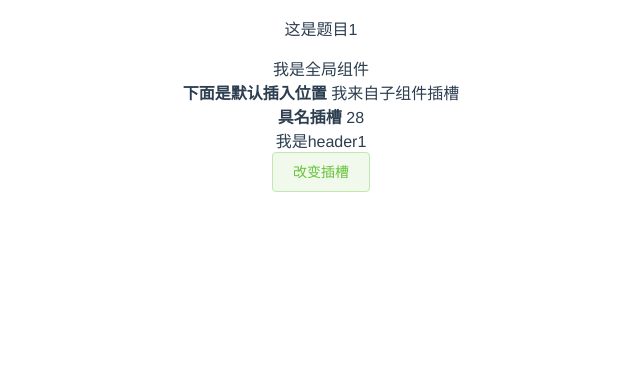
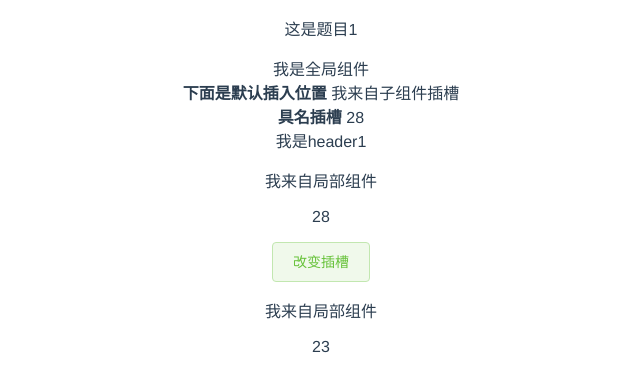
Before and after one commit to iceinkbamboo/Vue-Learning-Journey, a Vue app: page /#/exam/1 in a window 1280 px wide. Shown: the top 390 px of the page, without its empty margins (319-959 px from the left). Built offline with nearby package versions, Linux system fonts and the light colour scheme.

Commit message:
全局/局部组件

```diff
--- a/src/components/exam.vue
+++ b/src/components/exam.vue
@@ -13,20 +13,25 @@
       <template #[slotName]>{{'我是' + slotName}}</template>
     </exam-title>
     <el-button type="success" plain @click="changeSlot">改变插槽</el-button>
+    <part-compoent v-bind:user="user"></part-compoent>
   </div>
 </template>
 
 <script>
-import examTitle from './examTitle'
+import examTitle, { partCompoent } from './examTitle'
 export default {
   name: 'exam',
   components: {
+    partCompoent,
     examTitle
   },
   data () {
     return {
       examid: null,
-      slotName: 'header1'
+      slotName: 'header1',
+      user: {
+        age: '23'
+      }
     }
   },
   created () {
--- a/src/components/examTitle.vue
+++ b/src/components/examTitle.vue
@@ -13,12 +13,35 @@
         <slot name="header2"></slot>
       </div>
     </div>
+    <part-compoent v-bind:user="user"></part-compoent>
   </div>
 </template>
 
 <script>
-export default {
+export let partCompoent = {
+  template: `
+    <div>
+      <p>{{title}}</p>
+      <p @click="alertMsg">{{user.age}}</p>
+    </div>
+  `,
+  data () {
+    return {
+      title: '我来自局部组件'
+    }
+  },
+  props: ['user'],
+  methods: {
+    alertMsg () {
+      console.log('我是组件')
+    }
+  }
+}
+export default{
   name: 'examTitle',
+  components: {
+    partCompoent
+  },
   data () {
     return {
       user: {
```
Also changed, not shown: 1 other file (tests, documents, lock files or other folders).
